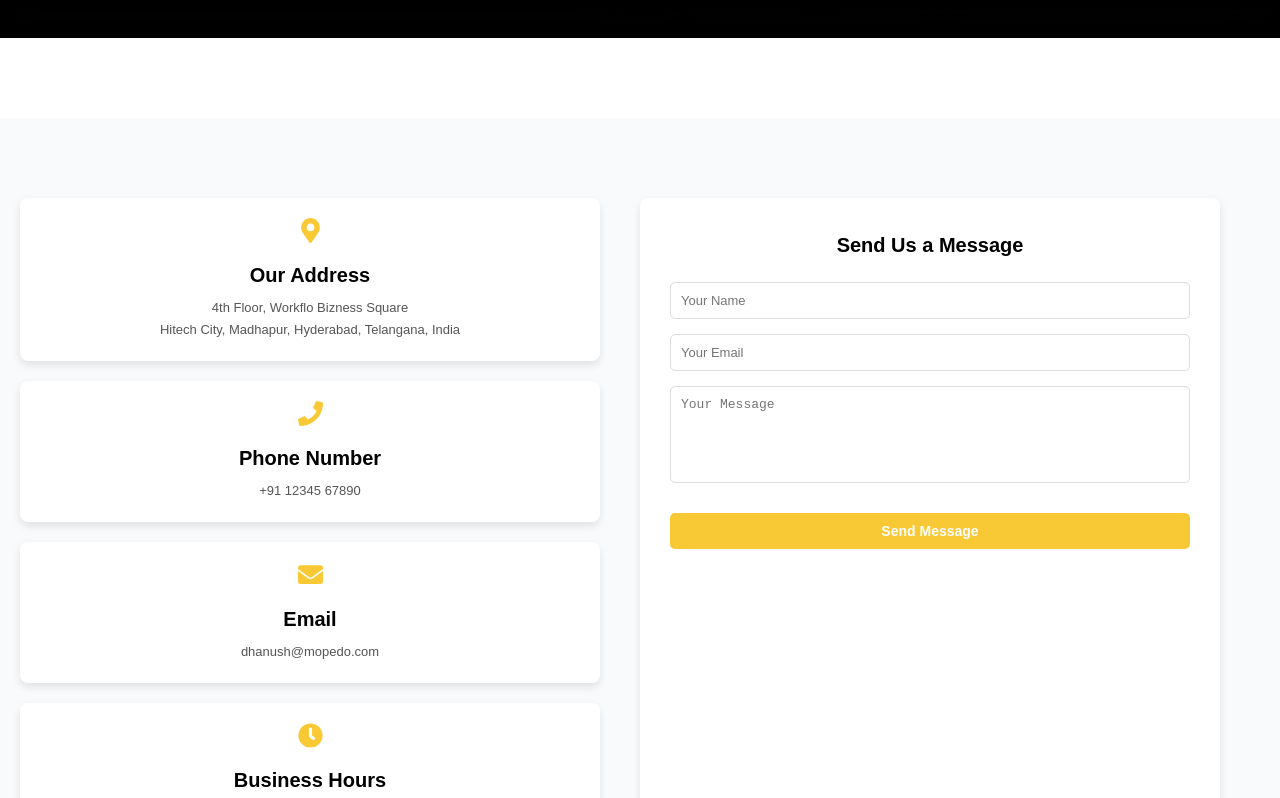
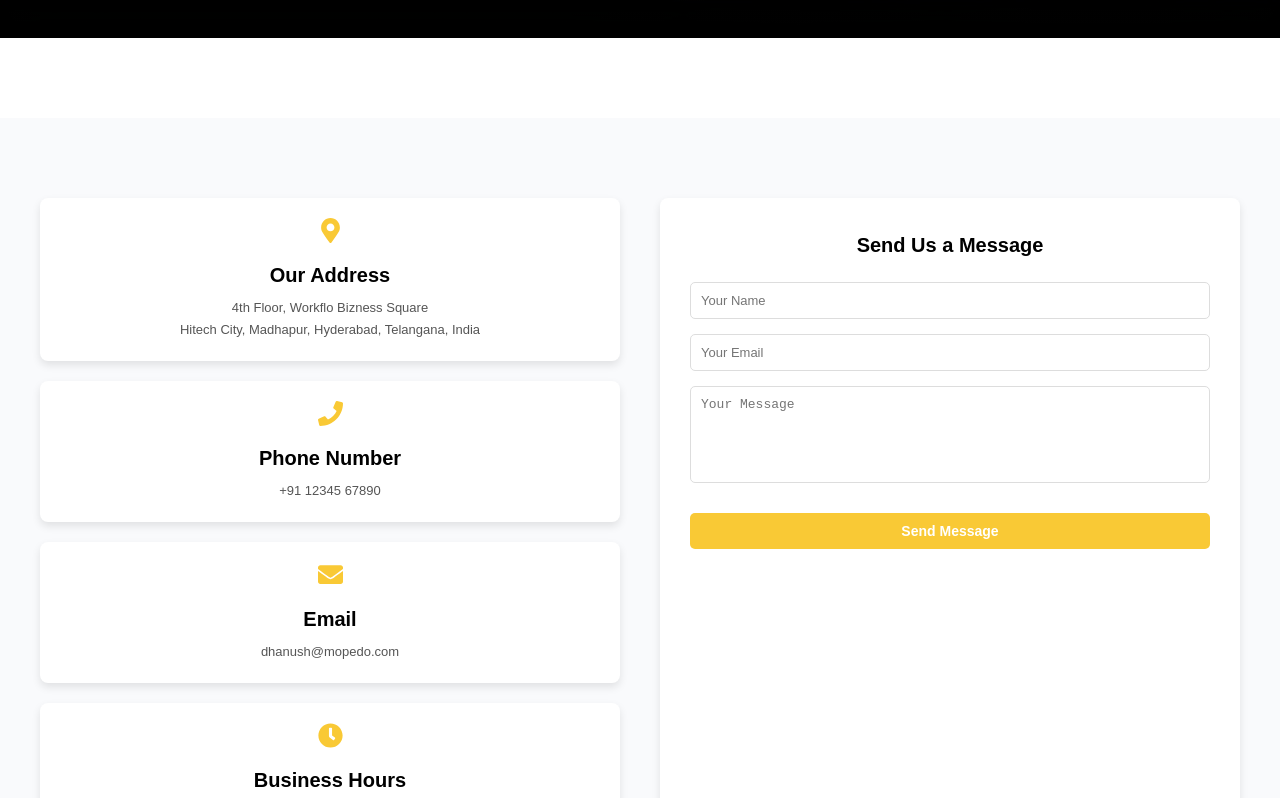
Before and after one commit to Anuj-Dhanuka/mopedo-web-app, a React (Vite) app: page /contact in a window 1280 px wide. Shown: the part 762-1560 px from the top of the page. Built offline with nearby package versions, Linux system fonts and the light colour scheme.

Commit message:
contact us form managed

```diff
--- a/src/pages/ContactUsPage/components/ContactUsForm/index.jsx
+++ b/src/pages/ContactUsPage/components/ContactUsForm/index.jsx
@@ -62,6 +62,9 @@ const ContactContainer = styled.section`
   margin-top: 10vh;
   padding: 80px 20px;
   background: #f9fafc; /* Updated Background Color */
+  text-align: center;
+  display: flex;
+  justify-content: center;
 
   @media (max-width: 768px) {
     padding: 36px 20px;
```
